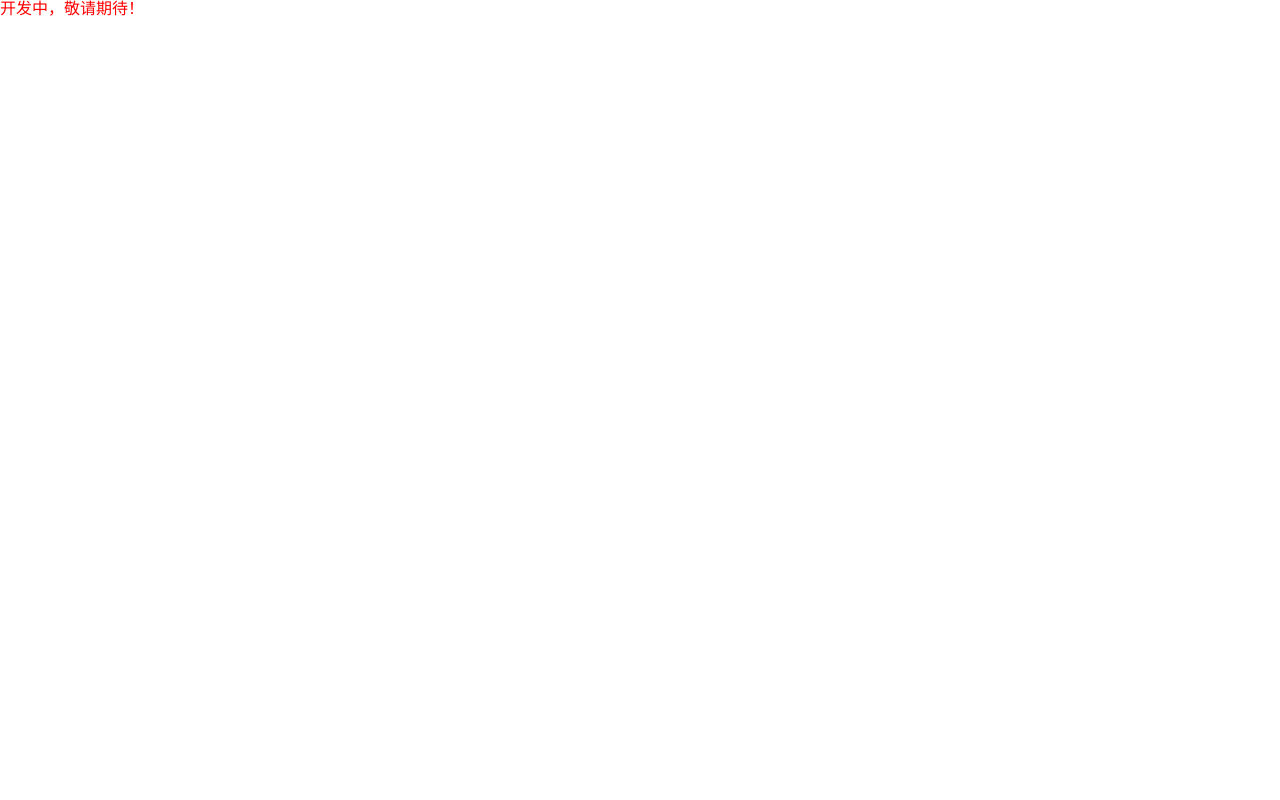
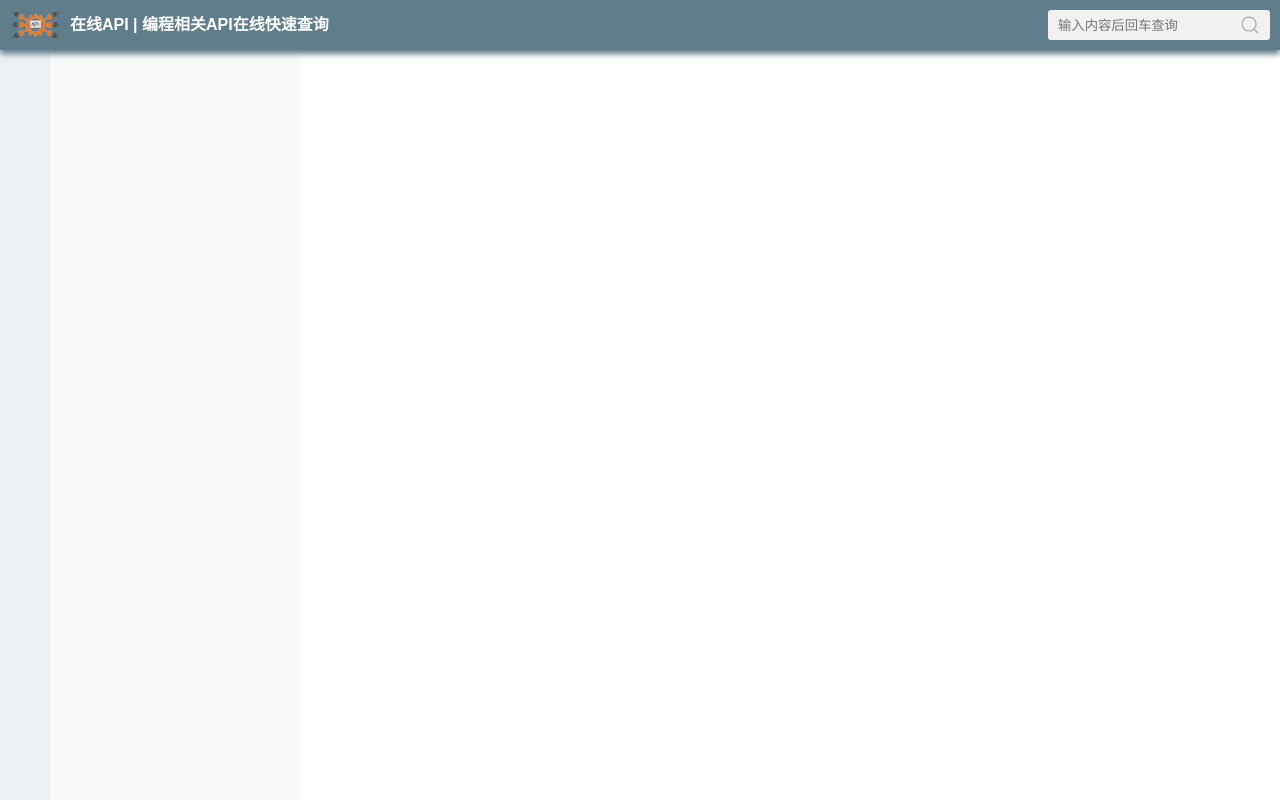
Before and after one commit to hai2007/programming-api, a website built with webpack: page index.html in a window 1280 px wide. Built offline with Linux system fonts and the light colour scheme.

Commit message:
完成主体的设计与开发

```diff
--- a/package.json
+++ b/package.json
@@ -18,7 +18,8 @@
     "webpack-merge": "^4.2.2"
   },
   "dependencies": {
+    "@hai2007/polyfill": "^0.1.1",
     "@hai2007/style": "^0.3.0",
-    "nefbl": "^0.1.0"
+    "nefbl": "^0.2.0"
   }
 }
--- /dev/null
+++ b/src/App/index.scss
@@ -0,0 +1,45 @@
+header {
+    background-color: #607d8b;
+    padding: 10px;
+    color: white;
+    height: 50px;
+    box-shadow: rgb(96 125 139) 0px 4px 6px;
+    background-image: url(./logo.png);
+    background-size: auto 100%;
+    background-repeat: no-repeat;
+    padding-left: 70px;
+    background-position: 10px center;
+    position: relative;
+
+    &>h2 {
+        line-height: 30px;
+        display: inline-block;
+        font-size: 16px;
+    }
+}
+
+.main-view {
+    white-space: nowrap;
+
+    &>div {
+        display: inline-block;
+        vertical-align: top;
+        height: calc(100vh - 50px);
+        white-space: normal;
+
+        &.nav {
+            background-color: #ecf0f3;
+            width: 50px;
+        }
+
+        &.menu {
+            background-color: #f9f9f9;
+            width: 250px;
+        }
+
+        &.content {
+            background-color: white;
+            width: calc(100vw - 300px);
+        }
+    }
+}
--- a/src/App/index.ts
+++ b/src/App/index.ts
@@ -1,6 +1,6 @@
 import { Component } from 'nefbl'
 
-import style from './index.css'
+import style from './index.scss'
 import template from './index.html'
 
 @Component({
--- a/src/app.module.ts
+++ b/src/app.module.ts
@@ -2,6 +2,9 @@ import { Module } from 'nefbl'
 
 // 首页
 import AppComponent from './App/index'
+
+// 组件
+import search from './component/search/index'
 
 // 指令
 import uiBind from './directive/ui-bind'
@@ -11,6 +14,7 @@ import uiOn from './directive/ui-on'
 @Module({
     declarations: [
         AppComponent,
+        search,
         uiBind, uiModel, uiOn
     ],
     bootstrap: AppComponent
--- /dev/null
+++ b/src/component/search/index.scss
@@ -0,0 +1,13 @@
+input {
+    height: 30px;
+    border: none;
+    outline: none;
+    padding: 0 10px;
+    padding-right: 35px;
+    background-image: url('./image/search.svg');
+    background-position: center right;
+    background-repeat: no-repeat;
+    border-radius: 3px;
+    background-color: #f3f0f0;
+    float: right;
+}
--- /dev/null
+++ b/src/component/search/index.ts
@@ -0,0 +1,29 @@
+import { Component, ref } from 'nefbl'
+import openPage from '../../tool/openPage'
+
+import style from './index.scss'
+import template from './index.html'
+
+@Component({
+    selector: "search",
+    template,
+    styles: [style]
+})
+export default class {
+
+    wd: string
+
+    $setup() {
+        return {
+            wd: ref('')
+        }
+    }
+
+    goSearch(event) {
+
+        // 如果是回车就带着数据跳转到查询界面
+        if (event.keyCode == 13) openPage("https://hai2007.gitee.io/sweethome/#/search?wd=" + encodeURIComponent(this.wd))
+
+    }
+
+}
--- a/src/directive/ui-on.ts
+++ b/src/directive/ui-on.ts
@@ -24,7 +24,7 @@ export default class {
             if (modifier.stop) xhtml.stopPropagation(event)
             if (modifier.prevent) xhtml.preventDefault(event)
 
-            binding.value.apply(binding.target, event)
+            binding.value.apply(binding.target, [event])
 
             if (modifier.once) {
                 xhtml.unbind(el, types[0], callback)
--- /dev/null
+++ b/src/tool/openPage.js
@@ -0,0 +1,6 @@
+export default url => {
+    let aDom = document.createElement('a')
+    aDom.setAttribute('href', url)
+    aDom.setAttribute('target', '_blank')
+    aDom.click()
+}
```
Also changed, not shown: src/App/index.html (+14 -2 lines), src/component/search/index.html (added, +1 -0 lines), src/main.ts (+4 -5 lines), build/main@v0.1.0.js, image/search.svg (added), src/App/index.css (deleted), 1 other file.
